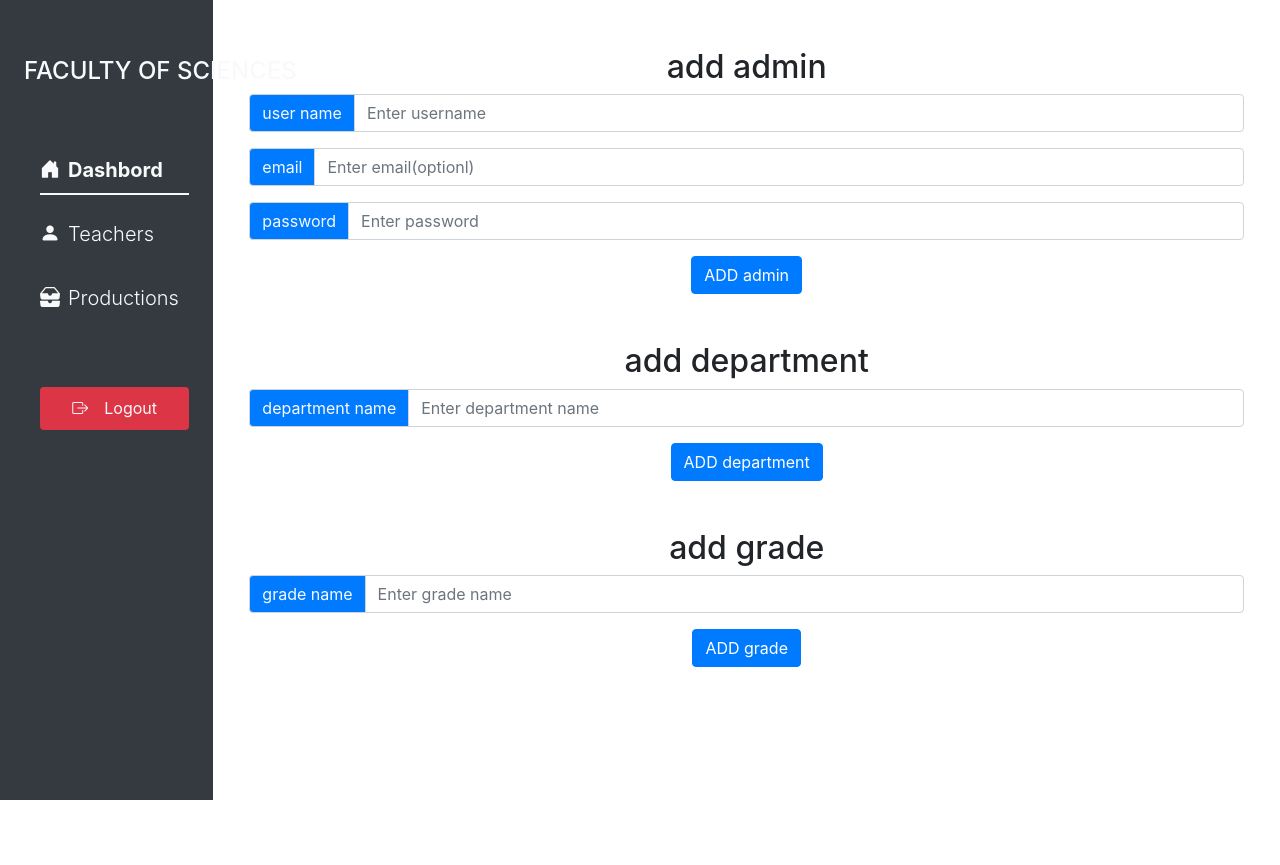
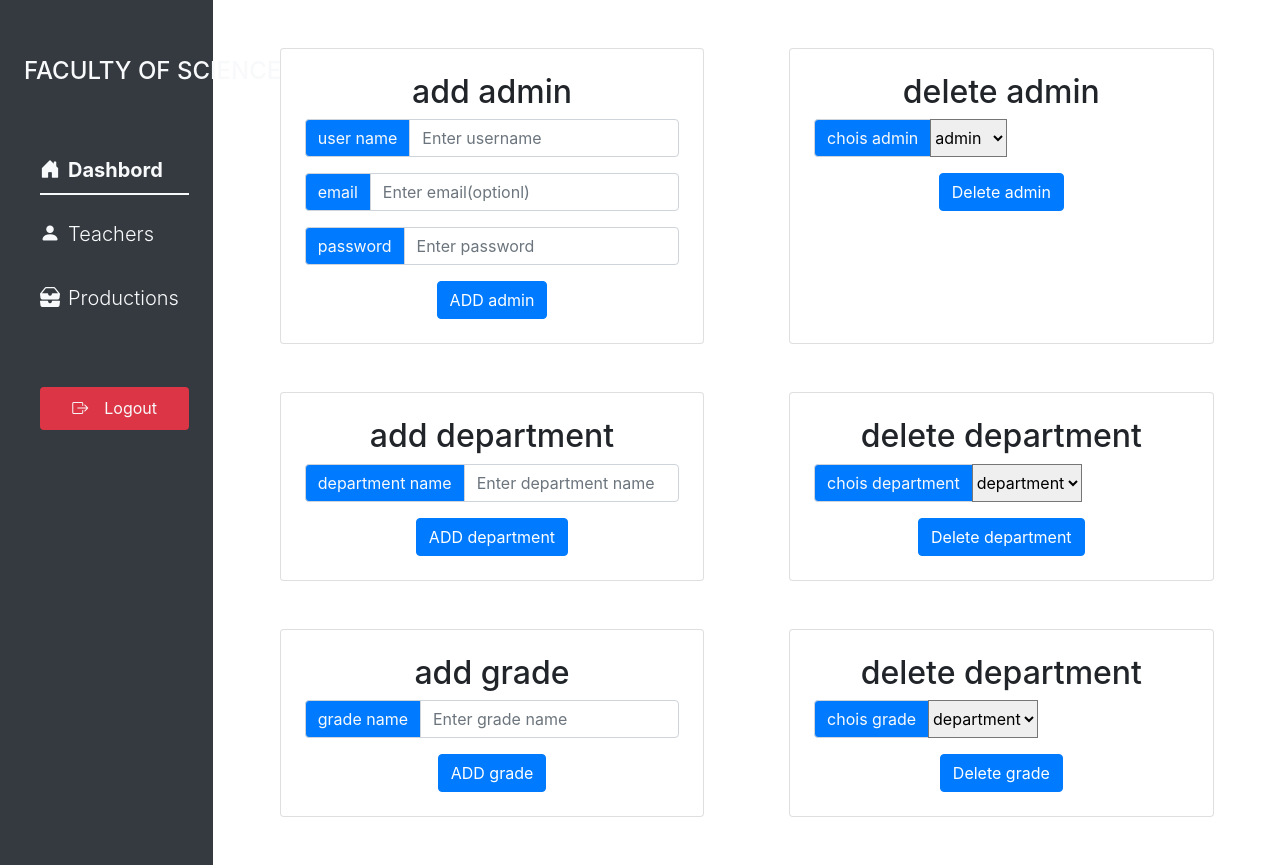
Before and after one commit to aymenm9/LRSD_manager, a Flask app: page /admin_dashboard in a window 1280 px wide. Before the commit the page ends 800 px from the top, so only its background shows below. Run offline with Flask 3, Linux system fonts and the light colour scheme; the visitor is signed in with stand-in values (Sample User, id 1); data that the repository does not hold is empty; parts of the project's set-up code (start-up, migrations or seed data) failed here and were passed over; some libraries are stand-ins or nearby versions.

Commit message:
edit dashbord

```diff
--- a/lrsd_app/app.py
+++ b/lrsd_app/app.py
@@ -48,6 +48,18 @@
         db.session.commit()
         return redirect("/")
 
+@app.route("/delete_admin", methods=["GET", "POST"])
+@login_admin
+def delete_admin():
+    if request.method == "GET":
+        return redirect("/")
+    else:
+        username = request.form.get("user_name")
+        new_admin = Admin.query.filter(Admin.username == username).first()
+        db.session.delete(new_admin)
+        db.session.commit()
+        return redirect("/")
+
 @app.route("/add_department", methods=["GET", "POST"])
 @login_admin
 def add_department():
@@ -59,6 +71,18 @@
         db.session.add(new_department)
         db.session.commit()
         return redirect("/")
+@app.route("/delete_department", methods=["GET", "POST"])
+@login_admin
+def delete_department():
+    if request.method == "GET":
+        return redirect("/")
+    else:
+        id = request.form.get("id")
+        department = Departments.query.filter(Departments.id == id)
+        db.session.delete(department)
+        db.session.commit()
+        return redirect("/")
+
 
 @app.route("/add_grade", methods=["GET", "POST"])
 @login_admin
@@ -69,6 +93,18 @@
         grade_ = request.form.get("grade")
         grade = Grade(grade = grade_)
         db.session.add(grade)
+        db.session.commit()
+        return redirect("/")
+
+@app.route("/delete_grade", methods=["GET", "POST"])
+@login_admin
+def delete_grade():
+    if request.method == "GET":
+        return redirect("/")
+    else:
+        grade_ = request.form.get("grade")
+        grade = Grade.query.filter(Grade.grade == grade_)
+        db.session.delete(grade)
         db.session.commit()
         return redirect("/")
 
@@ -88,7 +124,7 @@
 @login_required
 def admin_dashboard():
 
-    return render_template("dashboard.html")
+    return render_template("dashboard.html",departments = Departments.query.all(), grades = Grade.query.all(),admins =  Admin.query.all())
 
 '''
  -------------------------------
@@ -161,18 +197,17 @@
 @app.route("/productions_list")
 @login_required
 def productions_list():
-    return render_template("production_list.html")
+    return render_template("production_list.html",user ="admin" if session.get("user_type") is Admin else "teacher" )
 
 @app.route("/productions")
 @login_required
 def productions():
     if session.get("user_type") is Teachers:
         query =Production.by_teacher(session.get("user_id"))
-        user = "teacher"
     else:
         query = Production.all()
-        user = "admin"
-    return render_template("productions.html", productions = query,user = user )
+
+    return render_template("productions.html", productions = query)
 
 @app.route("/add_production", methods=["GET","POST"])
 @login_required
@@ -277,11 +312,7 @@
 
 '''
 
-@app.route("/teacher_dashboard")
-@login_required
-def teacher_dashboard():
 
-    return render_template("dashboard_t.html")
 
 @app.route("/teacher_dashboard")
 @login_required
--- a/lrsd_app/templates/dashboard.html
+++ b/lrsd_app/templates/dashboard.html
@@ -2,19 +2,20 @@
 {% block stat %}active{% endblock %}
 {% block body %}
 <div class="container-md ">
-    <div class="row text-center mb-5 ">
-        <h2>add admin </h2>
+    <div class="row text-center mb-5 justify-content-around ">
+        <div class=" col-10 col-md-5 card p-4">
+            <h2 class="mb">add admin </h2>
             <form action="/add_admin" method="post">
                 <div class="input-group mb-3 ">
                     <span class="input-group-text bg-primary  text-light " id="un">user name</span>
-                <input type="text" name="username" id="username" class="form-control "
-                    placeholder="Enter username" aria-label="un" aria-describedby="admin user name">
+                    <input type="text" name="username" id="username" class="form-control " placeholder="Enter username"
+                        aria-label="un" aria-describedby="admin user name">
 
                 </div>
                 <div class="input-group mb-3 ">
                     <span class="input-group-text bg-primary  text-light " id="em">email</span>
-                <input type="email" name="email" id="email" class="form-control "
-                    placeholder="Enter email(optionl)" aria-label="em" aria-describedby="admin email optionl">
+                    <input type="email" name="email" id="email" class="form-control " placeholder="Enter email(optionl)"
+                        aria-label="em" aria-describedby="admin email optionl">
 
                 </div>
                 <div class="input-group mb-3 ">
@@ -26,29 +27,79 @@
                 <button type="submit" class="btn btn-primary">ADD admin</button>
             </form>
         </div>
-    <div class="row text-center mb-5">
+        <div class=" col-10 col-md-5 card p-4 ">
+            <h2>delete admin </h2>
+            <form action="/delete_admin" method="post">
+                <div class="input-group mb-3 ">
+                    <span class="input-group-text bg-primary  text-light " id="un">chois admin</span>
+                    <select name="user_name" id="admin_user_name" required>
+                        <option disabled selected>admin</option>
+                        {% for admin in admins%}
+                        <option value="{{admin.username}}">{{admin.username}}</option>
+                        {% endfor %}
+                    </select>
+                </div>
+                <button type="submit" class="btn btn-primary">Delete admin</button>
+            </form>
+        </div>
+    </div>
+    <div class="row text-center mb-5 justify-content-around">
+        <div class=" col-10 col-md-5 card p-4">
             <h2>add department </h2>
             <form action="/add_department" method="post">
                 <div class="input-group mb-3 ">
                     <span class="input-group-text bg-primary  text-light " id="un">department name</span>
-                <input type="text" name="name" id="name" class="form-control "
-                    placeholder="Enter department name" aria-label="un" aria-describedby="department name">
+                    <input type="text" name="name" id="name" class="form-control " placeholder="Enter department name"
+                        aria-label="un" aria-describedby="department name">
                 </div>
 
                 <button type="submit" class="btn btn-primary">ADD department</button>
             </form>
         </div>
-    <div class="row text-center mb-5">
+        <div class=" col-10 col-md-5 card p-4">
+            <h2>delete department </h2>
+            <form action="/delete_department" method="post">
+                <div class="input-group mb-3 ">
+                    <span class="input-group-text bg-primary  text-light " id="un">chois department</span>
+                    <select name="department_id" id="admin_user_name" required>
+                        <option disabled selected>department</option>
+                        {% for department in departments%}
+                        <option value="{{department.id}}">{{department.name}}</option>
+                        {% endfor %}
+                    </select>
+                </div>
+                <button type="submit" class="btn btn-primary">Delete department</button>
+            </form>
+        </div>
+    </div>
+    <div class="row text-center mb-5 justify-content-around">
+        <div class=" col-10 col-md-5 card p-4">
             <h2>add grade </h2>
             <form action="/add_grade" method="post">
                 <div class="input-group mb-3 ">
                     <span class="input-group-text bg-primary  text-light " id="g">grade name</span>
-                <input type="text" name="grade" id="grade" class="form-control "
-                    placeholder="Enter grade name" aria-label="g" aria-describedby="grade name">
+                    <input type="text" name="grade" id="grade" class="form-control " placeholder="Enter grade name"
+                        aria-label="g" aria-describedby="grade name">
                 </div>
 
                 <button type="submit" class="btn btn-primary">ADD grade</button>
             </form>
         </div>
+        <div class=" col-10 col-md-5 card p-4">
+            <h2>delete department </h2>
+            <form action="/delete_grade" method="post">
+                <div class="input-group mb-3 ">
+                    <span class="input-group-text bg-primary  text-light " id="un">chois grade</span>
+                    <select name="department_id" id="admin_user_name" required>
+                        <option disabled selected>department</option>
+                        {% for grade in grades%}
+                        <option value="{{grade.grade}}">{{grade.grade}}</option>
+                        {% endfor %}
+                    </select>
+                </div>
+                <button type="submit" class="btn btn-primary">Delete grade</button>
+            </form>
+        </div>
+    </div>
 </div>
 {% endblock %}
```
Also changed, not shown: 2 other files. Lines whose indentation alone changed are shown as unchanged.
